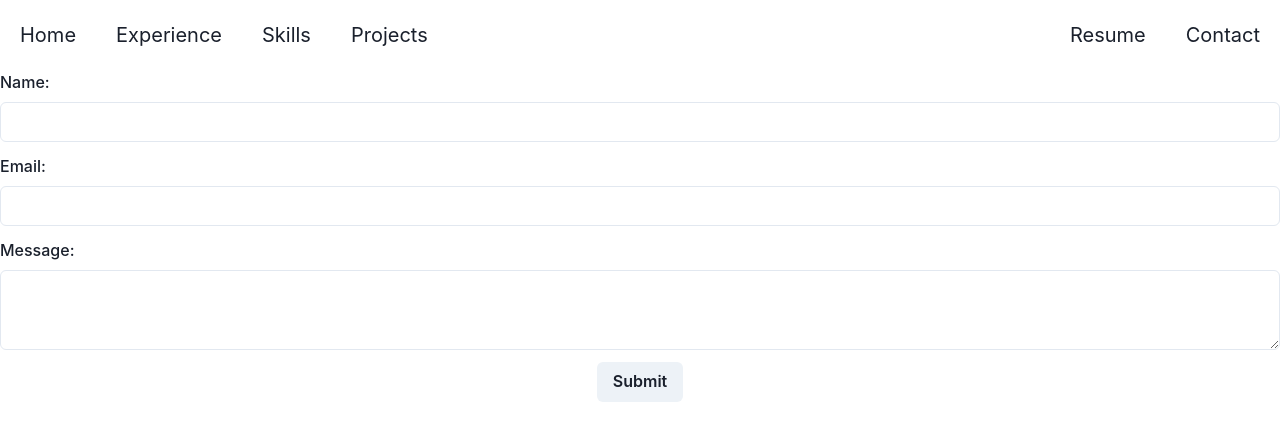
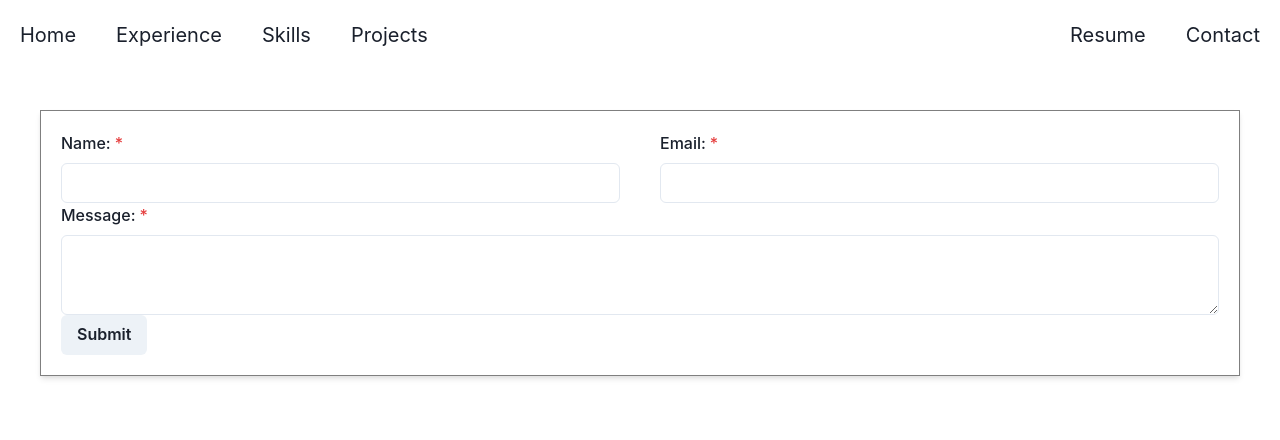
Before and after one commit to pranavshivk97/pranavshivk97.github.io, a React (Create React App) app: page /contact in a window 1280 px wide. Shown: the top 440 px of the page. Built offline with nearby package versions, Linux system fonts and the light colour scheme.

Commit message:
email fix + skill refactor

```diff
--- a/package.json
+++ b/package.json
@@ -27,6 +27,7 @@
     "react-icons": "^3.11.0",
     "react-router-dom": "^6.15.0",
     "react-scripts": "5.0.1",
+    "react-skillbars": "^2.1.0",
     "react-vertical-timeline-component": "^3.6.0",
     "typescript": "^4.9.5",
     "web-vitals": "^2.1.4"
--- /dev/null
+++ b/src/components/Contact/ContactForm.tsx
@@ -0,0 +1,51 @@
+import { Form, Field, FormikErrors, FormikTouched } from 'formik';
+import { Button, FormControl, FormLabel, FormErrorMessage, Input, Textarea, HStack } from '@chakra-ui/react';
+
+interface ContactFormProps {
+    errors: FormikErrors<{ from_name: '', userEmail: '', message: '' }>
+    touched: FormikTouched<{ from_name: '', userEmail: '', message: '' }>
+    loading: boolean
+}
+
+const ContactForm = (props: ContactFormProps) => {
+    return (
+        <Form>
+            <HStack spacing={10}>
+                <FormControl isRequired isInvalid={!!props.errors.from_name && props.touched.from_name}>
+                    <FormLabel htmlFor="from_name">Name:</FormLabel>
+                    <Field
+                        as={Input}
+                        type="text"
+                        name="from_name"
+                        id="from_name"
+                        maxW="100%"
+                    />
+                    <FormErrorMessage>{props.errors.from_name}</FormErrorMessage>
+                </FormControl>
+
+                <FormControl isRequired isInvalid={!!props.errors.userEmail && props.touched.userEmail}>
+                    <FormLabel htmlFor="userEmail">Email:</FormLabel>
+                    <Field
+                        as={Input}
+                        type="text"
+                        name="userEmail"
+                        id="userEmail"
+                    />
+                    <FormErrorMessage>{props.errors.userEmail}</FormErrorMessage>
+                </FormControl>
+            </HStack>
+
+            <FormControl isRequired isInvalid={!!props.errors.message && props.touched.message}>
+              <FormLabel htmlFor="message">Message:</FormLabel>
+              <Field as={Textarea} type="text" name="message" id="message" />
+              <FormErrorMessage>{props.errors.message}</FormErrorMessage>
+            </FormControl>
+
+            <Button type="submit" isDisabled={props.loading}>
+              Submit
+            </Button>
+        </Form>
+    )
+}
+
+export default ContactForm;
--- a/src/components/Contact/index.tsx
+++ b/src/components/Contact/index.tsx
@@ -1,32 +1,44 @@
-import React, { useRef, useEffect, useState } from "react";
+import React, { useEffect, useState } from "react";
 import emailjs from "@emailjs/browser";
-import {
-  Button,
-  FormControl,
-  FormLabel,
-  Input,
-  Textarea,
-  VStack,
-} from "@chakra-ui/react";
-import { Field, Form, Formik } from "formik";
+import { Formik, FormikValues } from "formik";
+import { Box } from "@chakra-ui/react";
+
+import ContactForm from "./ContactForm";
+
+const validate = (values: FormikValues) => {
+    const errors = {
+        from_name: '',
+        userEmail: '',
+        message: ''
+    };
+
+    if (!values.from_name) {
+        errors.from_name = "Name cannot be empty!"
+    }
+
+    if (!values.userEmail) {
+        errors.userEmail = "Email cannot be empty!"
+    }
+
+    if (!values.message) {
+        errors.message = "Message cannot be left empty!"
+    }
+
+    return errors;
+}
 
 const Contact = () => {
-  const emailRef = useRef<HTMLInputElement>(null);
-  const nameRef = useRef<HTMLInputElement>(null);
   const [loading, setLoading] = useState<boolean>(false);
 
   useEffect(() => emailjs.init("Olsev5DtTdwvneSxV"), []);
 
-  const handleSubmit = async () => {
+  const handleSubmit = async (values: FormikValues) => {
     const serviceId = "service_hzjdb2n";
     const templateId = "contact_form";
 
     try {
       setLoading(true);
-      await emailjs.send(serviceId, templateId, {
-        from_name: nameRef.current?.value,
-        recipient: emailRef.current?.value,
-      });
+      await emailjs.send(serviceId, templateId, values);
       alert("Email successfully sent!");
     } catch (error) {
       console.log(error);
@@ -35,63 +47,22 @@ const Contact = () => {
     }
   };
 
-  console.log(nameRef.current?.value);
-
   return (
+    <Box m={10} p={5} border="1px solid rgba(0, 0, 0, 0.5)" boxShadow="md">
         <Formik
             initialValues={{
-        userName: "",
+                from_name: "",
                 userEmail: "",
                 message: "",
             }}
-      onSubmit={handleSubmit}
+            onSubmit={(values) => handleSubmit(values)}
+            validate={validate}
         >
-      {({ values, errors, touched, resetForm }) => (
-        <Form>
-          <VStack spacing={3}>
-            <FormControl>
-              <FormLabel htmlFor="userName">Name:</FormLabel>
-              <Field
-                innerRef={nameRef}
-                as={Input}
-                type="text"
-                name="userName"
-                id="userName"
-              />
-            </FormControl>
-
-            <FormControl>
-              <FormLabel htmlFor="userEmail">Email:</FormLabel>
-              <Field
-                innerRef={emailRef}
-                as={Input}
-                type="text"
-                name="userEmail"
-                id="userEmail"
-              />
-            </FormControl>
-
-            <FormControl>
-              <FormLabel htmlFor="message">Message:</FormLabel>
-              <Field as={Textarea} type="text" name="message" id="message" />
-            </FormControl>
-
-            <Button type="submit" isDisabled={loading}>
-              Submit
-            </Button>
-          </VStack>
-        </Form>
+            {({ errors, touched }) => (
+                <ContactForm errors={errors} touched={touched} loading={loading}/>
             )}
         </Formik>
-    // <FormControl onSubmit={handleSubmit}>
-    //     <FormLabel>Name</FormLabel>
-    //     <Input ref={nameRef} type="text" name="user_name" />
-    //     <FormLabel>Email</FormLabel>
-    //     <Input ref={emailRef} type="email" name="user_email" />
-    //     <FormLabel>Message</FormLabel>
-    //     <Textarea name="message" />
-    //     <Button isLoading={loading}>Send!</Button>
-    // </FormControl>
+    </Box>
   );
 };
 
--- a/src/components/Experience/Timeline.tsx
+++ b/src/components/Experience/Timeline.tsx
@@ -4,7 +4,7 @@ import {
 } from "react-vertical-timeline-component";
 import "react-vertical-timeline-component/style.min.css";
 
-import experiences from "./experiences";
+import { experiences } from "./experiences";
 import { Icon, Tag, ListItem, Text, UnorderedList } from "@chakra-ui/react";
 import { faBriefcase, faSchool } from "@fortawesome/free-solid-svg-icons";
 import { FontAwesomeIcon } from "@fortawesome/react-fontawesome";
--- a/src/components/Experience/experiences.js
+++ b/src/components/Experience/experiences.js
@@ -1,4 +1,4 @@
-let experiences = [
+export const experiences = [
     {
         work: true,
         title: "Software Engineer II",
@@ -69,5 +69,3 @@ let experiences = [
         skills: ["C++", "MATLAB"]
     },
 ]
-
-export default experiences;
--- a/src/components/Experience/index.tsx
+++ b/src/components/Experience/index.tsx
@@ -1,11 +1,10 @@
-import { Box, Heading } from "@chakra-ui/react";
+import { Box } from "@chakra-ui/react";
 
 import Timeline from "./Timeline";
 
 const Experience = () => {
   return (
     <Box bg="grey" p={5} m={2}>
-      {/* <Heading as="h1">Experience & Education</Heading> */}
       <Timeline />
     </Box>
   );
--- a/src/components/Projects/ProjectGrid.tsx
+++ b/src/components/Projects/ProjectGrid.tsx
@@ -1,6 +1,6 @@
 import { SimpleGrid } from "@chakra-ui/react";
 
-import projects from "./projects";
+import { projects } from "./projects";
 import ProjectCard from "./ProjectCard";
 
 const ProjectGrid = () => {
--- a/src/components/Projects/projects.js
+++ b/src/components/Projects/projects.js
@@ -1,4 +1,4 @@
-let projects = [
+export const projects = [
     {
         title: "StockUp",
         description: "Stock price predicting web application using a neural network",
@@ -42,5 +42,3 @@ let projects = [
         github: "https://github.com/pranavshivk97/Account-Management-System"
     }
 ]
-
-export default projects;
--- a/src/components/Skills/index.tsx
+++ b/src/components/Skills/index.tsx
@@ -1,44 +1,24 @@
 import { Box, Divider, Heading, Progress, Stack, Text } from '@chakra-ui/react';
+import Skillbar from 'react-skillbars'
+
+import { programmingLanguages, frameworks, databases, colors } from './skills'
 
 const Skills = () => {
     return (
-        <Box m={10}>
+        <Box alignItems="center" m={10}>
             <Stack spacing={5}>
-                <Heading fontSize="2xl" textTransform="uppercase">Programming Languages</Heading>
-                <Text fontSize="lg">Python</Text>
-                <Progress isAnimated max={10} value={8} />
-
-                <Text fontSize="lg">C++</Text>
-                <Progress isAnimated max={10} value={5} />
-
-                <Text fontSize="lg">JavaScript/TypeScript</Text>
-                <Progress isAnimated max={10} value={8} />
-
-                <Text fontSize="lg">Golang</Text>
-                <Progress isAnimated max={10} value={5} />
+                <Heading fontSize="xl" textTransform="uppercase">Programming Languages</Heading>
+                <Skillbar skills={programmingLanguages} colors={colors} />
 
                 <Divider />
 
-                <Heading fontSize="2xl" textTransform="uppercase">Frameworks and Technologies</Heading>
-
-                <Text fontSize="lg">React</Text>
-                <Progress isAnimated max={10} value={8} />
-
-                <Text fontSize="lg">Docker</Text>
-                <Progress isAnimated max={10} value={6} />
+                <Heading fontSize="xl" textTransform="uppercase">Frameworks and Technologies</Heading>
+                <Skillbar skills={frameworks} colors={colors} />
 
                 <Divider />
 
-                <Heading fontSize="2xl" textTransform="uppercase">Databases</Heading>
-
-                <Text fontSize="lg">MySQL</Text>
-                <Progress isAnimated max={10} value={5} />
-
-                <Text fontSize="lg">MongoDB</Text>
-                <Progress isAnimated max={10} value={6} />
-
-                <Text fontSize="lg">Postgres</Text>
-                <Progress isAnimated max={10} value={7} />
+                <Heading fontSize="xl" textTransform="uppercase">Databases</Heading>
+                <Skillbar skills={databases} colors={colors}/>
             </Stack>
         </Box>
     )
--- /dev/null
+++ b/src/components/Skills/skills.js
@@ -0,0 +1,25 @@
+export const programmingLanguages = [
+    { type: 'Python', level: 80 },
+    { type: 'C++', level: 75},
+    { type: 'Javascript/TypeScript', level: 80},
+    { type: 'Golang', level: 70}
+]
+
+export const frameworks = [
+    { type: 'React', level: 85 },
+    { type: 'Docker', level: 75 }
+]
+
+export const databases = [
+    { type: 'MySQL', level: 80 },
+    { type: 'MongoDB', level: 75 },
+    { type: 'Postgres', level: 70}
+]
+
+export const colors = {
+    bar: "#26d435",
+    title: {
+        text: "#fff",
+        background: "#124d17"
+    }
+}
```
Also changed, not shown: 1 other file (tests, documents, lock files or other folders). Lines whose indentation alone changed are shown as unchanged.
